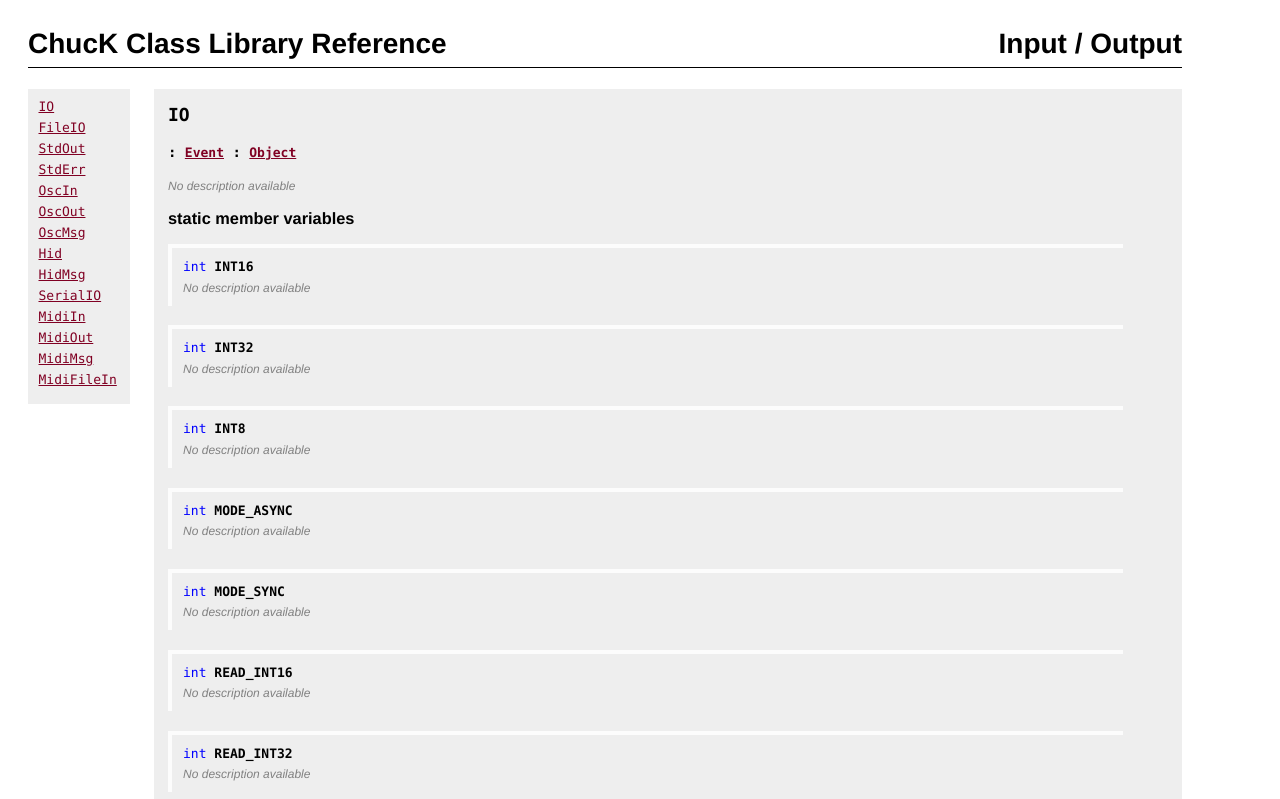
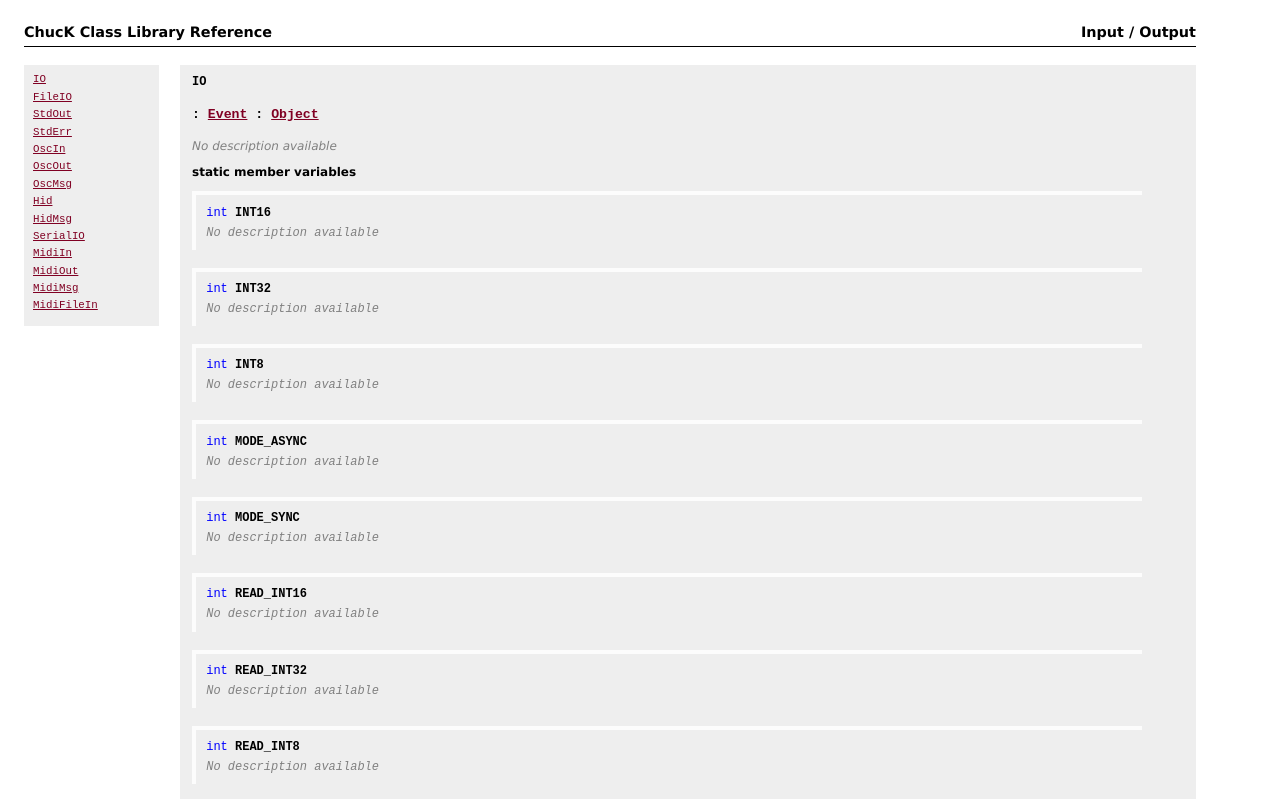
Before and after one commit to cannerycoders/chuckdoc, a plain HTML site: page ckdoc/io.html in a window 1280 px wide. Shown: the top 799 px of the page. Drawn offline with Linux system fonts and the light colour scheme.

Commit message:
re-styling of ckdoc

```diff
--- a/ckdoc/ckdoc.css
+++ b/ckdoc/ckdoc.css
@@ -2,8 +2,8 @@
 body
 {
     margin: 2em 7em 2em 2em;
-    font-family: Helvetica, sans-serif;
-	font-size: 14px;
+    font-family: Verdana, sans-serif;
+	font-size: 12px;
 }
 
 .index_group
@@ -69,11 +69,17 @@
 
 h1
 {
-	font-size: 28px;
+	font-size: 1.2em;
     margin: 0;
 }
 
 h1 a { color: black; text-decoration: none; }
+
+h2,
+h3
+{
+	font-size: 1.0em;
+}
 
 #body
 {
@@ -88,12 +94,12 @@
     background-color: #eee;
     padding: 0.25em 0.5em 1em 0.75em;
     margin: 0;
-    width: 6em;
+    width: 10em;
 }
 
 .toc_class
 {
-    font-size: 12px;
+    font-size: .9em;
     margin-top: 0.5em;
     margin-bottom: 0.25em;
 }
@@ -101,7 +107,7 @@
 .classes
 {
     clear: right;
-    margin-left: 9em;
+    margin-left: 13em;
     margin-right: 0em;
 }
 
@@ -113,14 +119,14 @@
 
 .class_title
 {
-    font-family: Menlo, Monaco, Courier;
-	font-size: 18px;
+    font-family: monospace;
+	font-size: 1em;
 }
 
 .class_hierarchy
 {
-    font-family: Menlo, Monaco, Courier;
-	font-size: 14px;
+    font-family: monospace;
+	font-size: 1.1em;
     margin-right: 4em;
 }
 
@@ -131,15 +137,13 @@
 
 .class_description
 {
-    font-family: Helvetica;
-	font-size: 14px;
+	font-size: 1.1em;
     margin-right: 4em;
 }
 
 .empty_class_description
 {
-    font-family: Helvetica;
-	font-size: 12px;
+	font-size: 1em;
 	font-style: italic;
 	color: grey;
     margin-right: 4em;
@@ -147,8 +151,7 @@
 
 .members
 {
-    font-family: Menlo, Monaco, Courier;
-	font-size: 13px;
+    font-family: monospace;
 }
 
 .member
@@ -175,16 +178,12 @@
 
 .member_description
 {
-    font-family: Helvetica;
-	font-size: 14px;
 	margin-top: 0;
     margin-bottom: 0;
 }
 
 .empty_member_description
 {
-    font-family: Helvetica;
-	font-size: 12px;
 	font-style: italic;
 	color: grey;
 	margin-top: 0;
@@ -193,8 +192,7 @@
 
 .typename
 {
-    font-family: Menlo, Monaco, Courier;
-    font-size: 13px;
+    font-family: monospace;
 }
 
 .membername
```
Also changed, not shown: program/index.html (+1 -0 lines).
